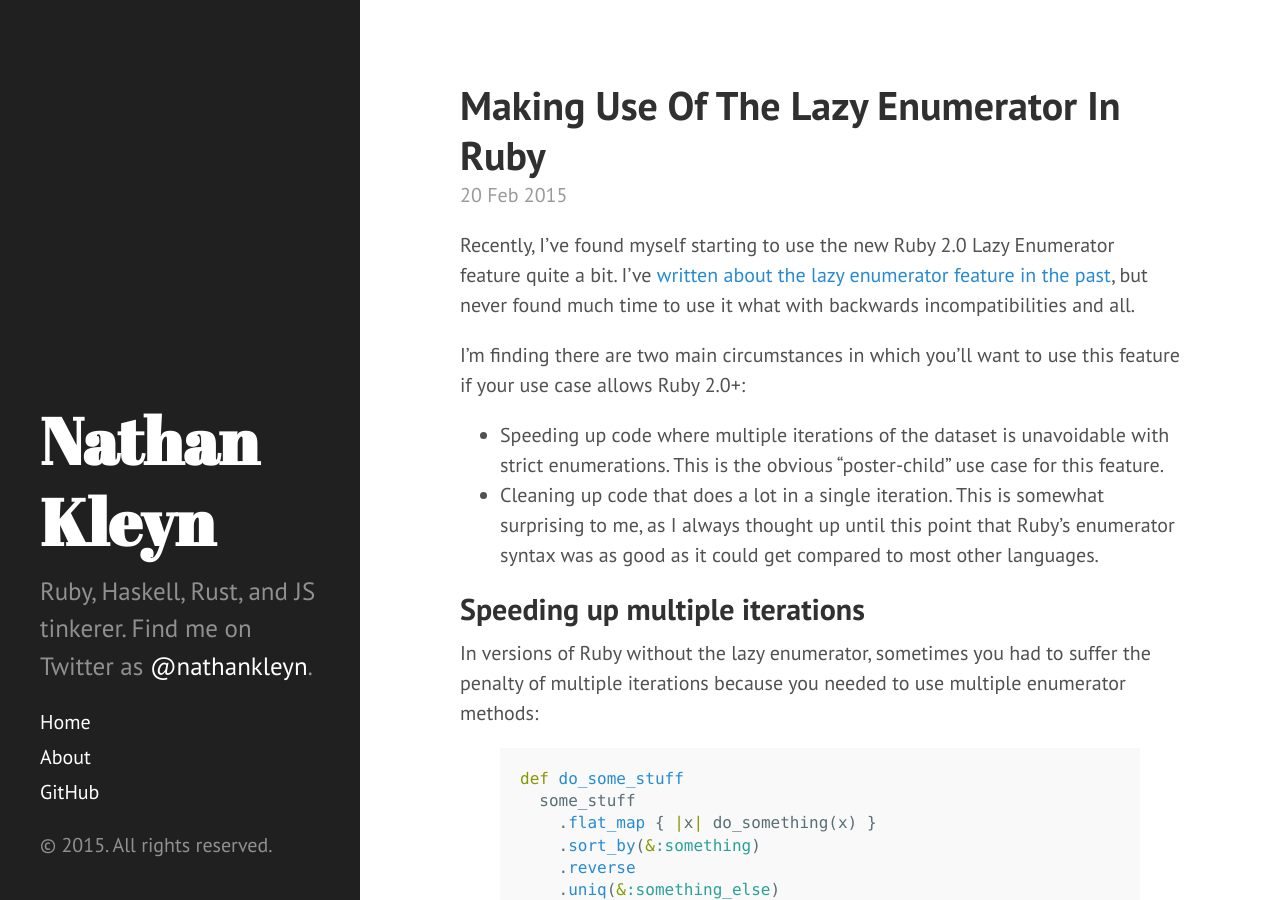
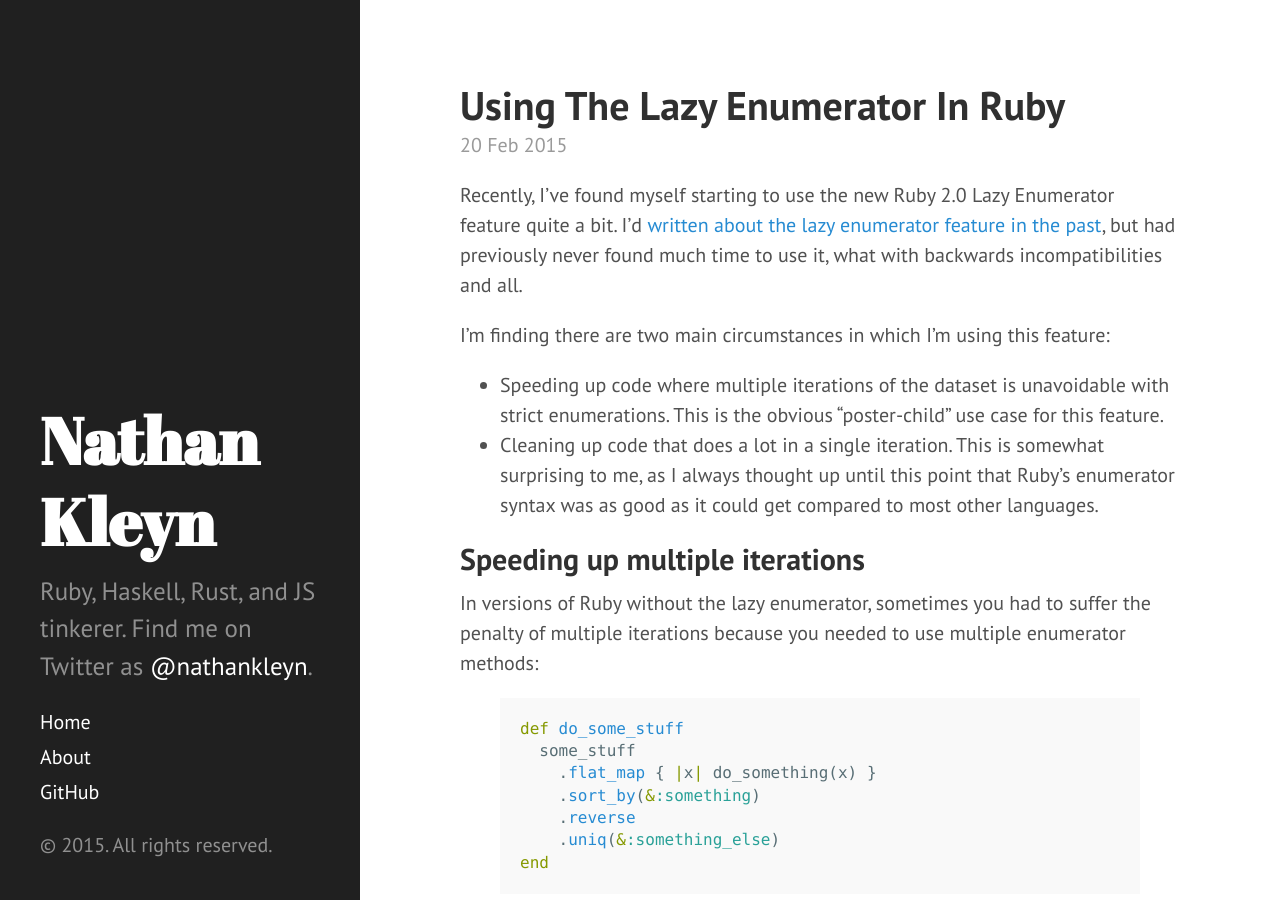
Before and after one commit to nathankleyn/nathankleyn.github.io, a Jekyll site: the page built from _posts/2015-02-20-using-lazy-enumerator-in-ruby.md, in a window 1280 px wide and 900 px high. Built offline with Jekyll 4.4.1, drawn with Linux system fonts in a browser that asks for light colours; Markdown is read by kramdown in place of the engine named in the settings.

Commit message:
Renamed first post, made GitHub link open in new tab.

```diff
--- a/_includes/sidebar.html
+++ b/_includes/sidebar.html
@@ -26,7 +26,7 @@
         {% endif %}
       {% endfor %}
 
-      <a class="sidebar-nav-item" href="https://github.com/nathankleyn">GitHub</a>
+      <a class="sidebar-nav-item" href="https://github.com/nathankleyn" target="_blank">GitHub</a>
     </nav>
 
     <p>&copy; {{ site.time | date: '%Y' }}. All rights reserved.</p>
--- a/_posts/2015-02-20-functional-ruby.md
+++ b/_posts/2015-02-20-using-lazy-enumerator-in-ruby.md
@@ -1,11 +1,11 @@
 ---
 layout: post
-title: Making Use Of The Lazy Enumerator In Ruby
+title: Using The Lazy Enumerator In Ruby
 ---
 
-Recently, I've found myself starting to use the new Ruby 2.0 Lazy Enumerator feature quite a bit. I've [written about the lazy enumerator feature in the past](http://www.sitepoint.com/functional-programming-techniques-with-ruby-part-iii/), but never found much time to use it what with backwards incompatibilities and all.
+Recently, I've found myself starting to use the new Ruby 2.0 Lazy Enumerator feature quite a bit. I'd [written about the lazy enumerator feature in the past](http://www.sitepoint.com/functional-programming-techniques-with-ruby-part-iii/), but had previously never found much time to use it, what with backwards incompatibilities and all.
 
-I'm finding there are two main circumstances in which you'll want to use this feature if your use case allows Ruby 2.0+:
+I'm finding there are two main circumstances in which I'm using this feature:
 
 * Speeding up code where multiple iterations of the dataset is unavoidable with strict enumerations. This is the obvious "poster-child" use case for this feature.
 * Cleaning up code that does a lot in a single iteration. This is somewhat surprising to me, as I always thought up until this point that Ruby's enumerator syntax was as good as it could get compared to most other languages.
```
